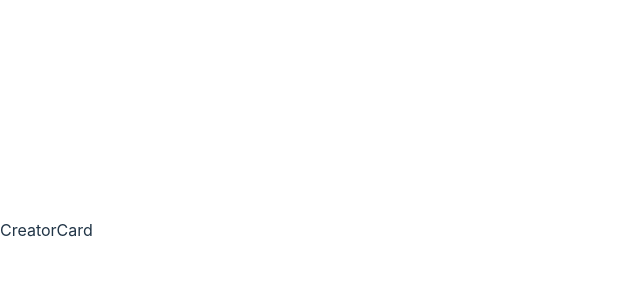
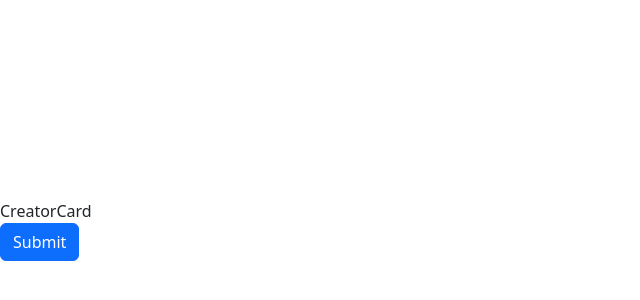
Before and after one commit to hardik9719/creator-verse, a React (Vite) app: page /creator in a window 1280 px wide. Shown: the part 170-470 px from the top of the page, without its empty margins (0-640 px from the left). Built offline with nearby package versions, Linux system fonts and the light colour scheme.

Commit message:
Added bootstrap

```diff
--- a/package.json
+++ b/package.json
@@ -11,6 +11,7 @@
   },
   "dependencies": {
     "@supabase/supabase-js": "^2.45.1",
+    "bootstrap": "^5.3.3",
     "react": "^18.3.1",
     "react-dom": "^18.3.1",
     "react-router-dom": "^6.26.1"
--- a/src/App.tsx
+++ b/src/App.tsx
@@ -1,5 +1,6 @@
 import { useEffect, useState } from "react";
 import { createClient, PostgrestResponse } from "@supabase/supabase-js";
+import { Link } from "react-router-dom";
 interface Creator {
   id: number;
   name: string;
@@ -30,6 +31,7 @@
   }
 
   return (
+   <>
     <ul>
       {creators.map((creator) => (
         <>
@@ -40,6 +42,10 @@
         </>
       ))}
     </ul>
+    <p>
+      <Link to={"/creator"}>Creator</Link>
+    </p>
+    </>
   );
 }
 
--- a/src/components/CreatorCard.tsx
+++ b/src/components/CreatorCard.tsx
@@ -1,7 +1,11 @@
 import React from 'react'
+import { AddCreator } from './pages/AddCreator'
 
 export const CreatorCard = () => {
   return (
+    <>
     <div>CreatorCard</div>
+    <AddCreator/>
+    </>
   )
 }
--- /dev/null
+++ b/src/components/pages/AddCreator.tsx
@@ -0,0 +1,11 @@
+
+export const AddCreator = () => {
+  return (
+    <form onSubmit={(event)=>{
+        event.preventDefault();
+    }}>
+        <button className="btn btn-primary" type="submit">Submit</button>
+
+    </form>
+  )
+}
--- a/src/main.tsx
+++ b/src/main.tsx
@@ -4,6 +4,7 @@
 import './index.css'
 import { RouterProvider } from 'react-router-dom'
 import router from './routing/routes.tsx'
+import 'bootstrap/dist/css/bootstrap.css';
 
 createRoot(document.getElementById('root')!).render(
   <StrictMode>
```
Also changed, not shown: 1 other file (tests, documents, lock files or other folders).
